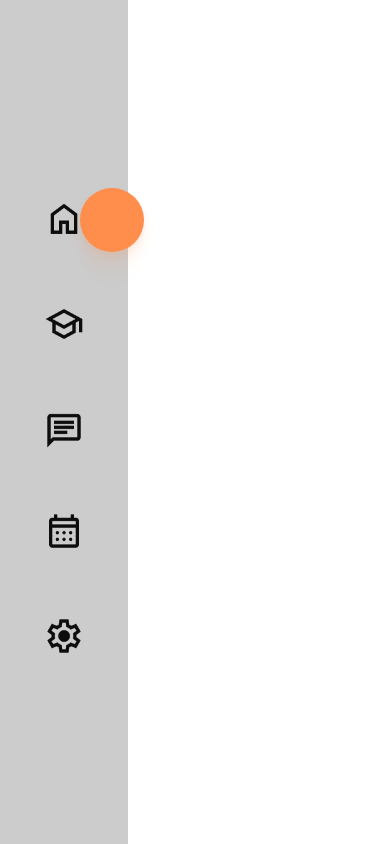
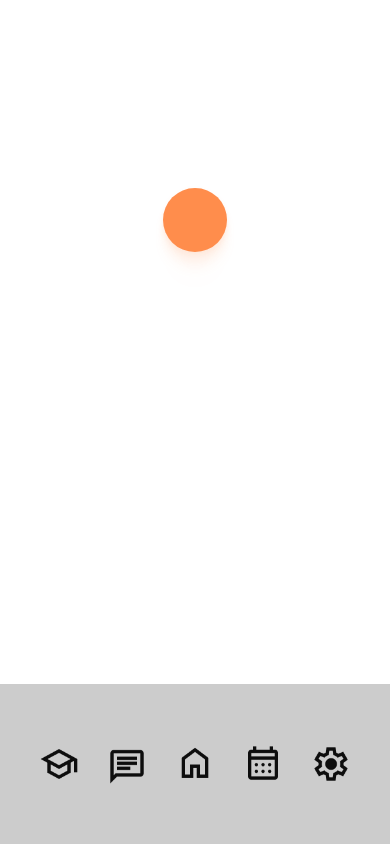
Before and after one commit to RED-Pixl/TimeTableUI, a Vue app: page / in a window 390 px wide. Built offline with nearby package versions, Linux system fonts and the light colour scheme.

Commit message:
added first version of the mobile navbar

```diff
--- a/src/components/Sidebar.vue
+++ b/src/components/Sidebar.vue
@@ -5,11 +5,15 @@ export default {
       selected: 'dashboard',
       selectorY: 188,
       selectorYcurrent: 188,
-      selectorYstr: '188px'
+      selectorYstr: '188px',
+      selectorX: 50,
+      selectorXcurrent: 50,
+      selectorXstr: '50%',
     }
   },
   methods: {
-    select(value) {
+    selectY(value) {
+      console.log(value);
       this.selected = value;
       switch (value) {
         case 'dashboard':
@@ -32,10 +36,37 @@ export default {
         this.selectorY = 604;
         break;
       }
-      this.animate();
+      this.animateY();
     },
 
-    animate() {
+    selectX(value) {
+      console.log(value);
+      this.selected = value;
+      switch (value) {
+        case 'dashboard':
+        this.selectorX = 50;
+        break;
+
+        case 'courses':
+        this.selectorX = 15;
+        break;
+
+        case 'messages':
+        this.selectorX = 30;
+        break;
+
+        case 'calendar':
+        this.selectorX = 70;
+        break;
+
+        case 'settings':
+        this.selectorX = 85;
+        break;
+      }
+      this.animateX();
+    },
+
+    animateY() {
       if (this.selectorYcurrent > this.selectorY) {
         this.selectorYcurrent -= 2;
       } else if (this.selectorYcurrent < this.selectorY) {
@@ -43,7 +74,19 @@ export default {
       }
       this.selectorYstr = this.selectorYcurrent.toString() + 'px';
       if (this.selectorYcurrent != this.selectorY) {
-        setTimeout(this.animate, 5)
+        setTimeout(this.animateY, 5)
+      }
+    },
+
+    animateX() {
+      if (this.selectorXcurrent > this.selectorX) {
+        this.selectorXcurrent -= 1;
+      } else if (this.selectorXcurrent < this.selectorX) {
+        this.selectorXcurrent += 1;
+      }
+      this.selectorXstr = this.selectorXcurrent.toString() + '%';
+      if (this.selectorXcurrent != this.selectorX) {
+        setTimeout(this.animateX, 15)
       }
     }
   },
@@ -52,29 +95,48 @@ export default {
 
 <template>
   <div class="desktop">
-  <div class="selector"></div>
     <h1 class="logoText poppins-semibold">TimeTable</h1>
     <div class="menue-link">
-    <button class="poppins-medium" @click="select('dashboard')">Dashboard</button>
-    <img src="/home.png" @click="select('dashboard')">
+    <button class="poppins-medium" @click="selectY('dashboard')">Dashboard</button>
+    <img src="/home.png" @click="selectY('dashboard')">
     </div>
     <div class="menue-link">
-    <button class="poppins-medium" @click="select('courses')">Kurse</button>
-    <img src="/school.png" @click="select('courses')">
+    <button class="poppins-medium" @click="selectY('courses')">Kurse</button>
+    <img src="/school.png" @click="selectY('courses')">
     </div>
     <div class="menue-link">
-    <button class="poppins-medium" @click="select('messages')">Nachrichten</button>
-    <img src="/chat.png" @click="select('messages')">
+    <button class="poppins-medium" @click="selectY('messages')">Nachrichten</button>
+    <img src="/chat.png" @click="selectY('messages')">
     </div>
     <div class="menue-link">
-    <button class="poppins-medium" @click="select('calendar')">Kalender</button>
-    <img src="/calendar_month.png" @click="select('calendar')">
+    <button class="poppins-medium" @click="selectY('calendar')">Kalender</button>
+    <img src="/calendar_month.png" @click="selectY('calendar')">
     </div>
     <div class="menue-link">
-    <button class="poppins-medium" @click="select('settings')">Einstellungen</button>
-    <img src="/settings.png" @click="select('settings')">
+    <button class="poppins-medium" @click="selectY('settings')">Einstellungen</button>
+    <img src="/settings.png" @click="selectY('settings')">
     </div>
   </div>
+
+  <div class="mobile" @focus="selectorYstr = 'calc(100% - 8rem)'">
+    <div class="menue-link">
+    <img src="/school.png" @click="selectX('courses')">
+    </div>
+    <div class="menue-link">
+    <img src="/chat.png" @click="selectX('messages')">
+    </div>
+    <div class="menue-link">
+    <img src="/home.png" @click="selectX('dashboard')">
+    </div>
+    <div class="menue-link">
+    <img src="/calendar_month.png" @click="selectX('calendar')">
+    </div>
+    <div class="menue-link">
+    <img src="/settings.png" @click="selectX('settings')">
+    </div>
+  </div>
+
+  <div class="selector"></div>
 </template>
 
 <style scoped>
@@ -138,7 +200,7 @@ export default {
   border-radius: 100%;
   box-shadow: #ff8e4c1a 0px 2px 5px 0px, #ff8d4c17 0px 9px 9px 0px, #ff8d4c0c 0px 20px 12px 0px, #ff8d4c02 0px 36px 14px 0px;
   top: v-bind(selectorYstr);
-  left: 21rem;
+  left: calc(v-bind(selectorXstr) - 2rem);
 }
 
 @media only screen and (max-width: 1200px) {
@@ -157,9 +219,44 @@ export default {
   .menue-link > img {
     margin-inline: auto;
   }
+}
 
-  .selector {
-    left: 5rem;
+@media only screen and (min-width: 601px) {
+  .mobile {
+    display: none;
+  }
+}
+
+@media only screen and (max-width: 600px) {
+
+  .desktop {
+    display: none;
+  }
+
+  .mobile {
+    position: fixed;
+    background-color: #cccccc;
+    width: 80%;
+    height: 10rem;
+    bottom: 0;
+    left: 0;
+    padding-inline: 10%;
+    display: flex;
+    flex-direction: row;
+    justify-content: space-between;
+    align-items: center;
+  }
+
+  .mobile > div {
+    margin-inline: 0rem;
+  }
+
+  .menue-link {
+    transition: ease-in-out 0.2s;
+  }
+
+  .menue-link:hover {
+    scale: 1.2;
   }
 }
 </style>
```
